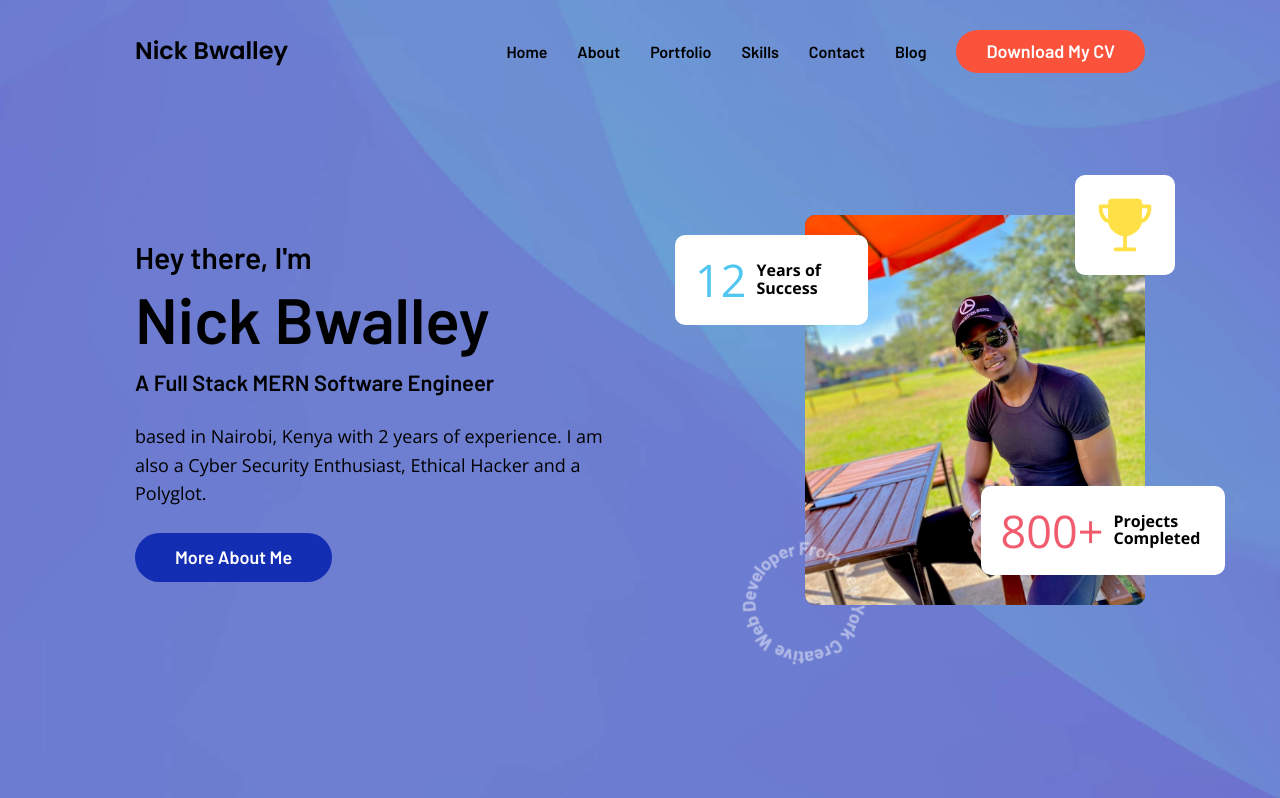
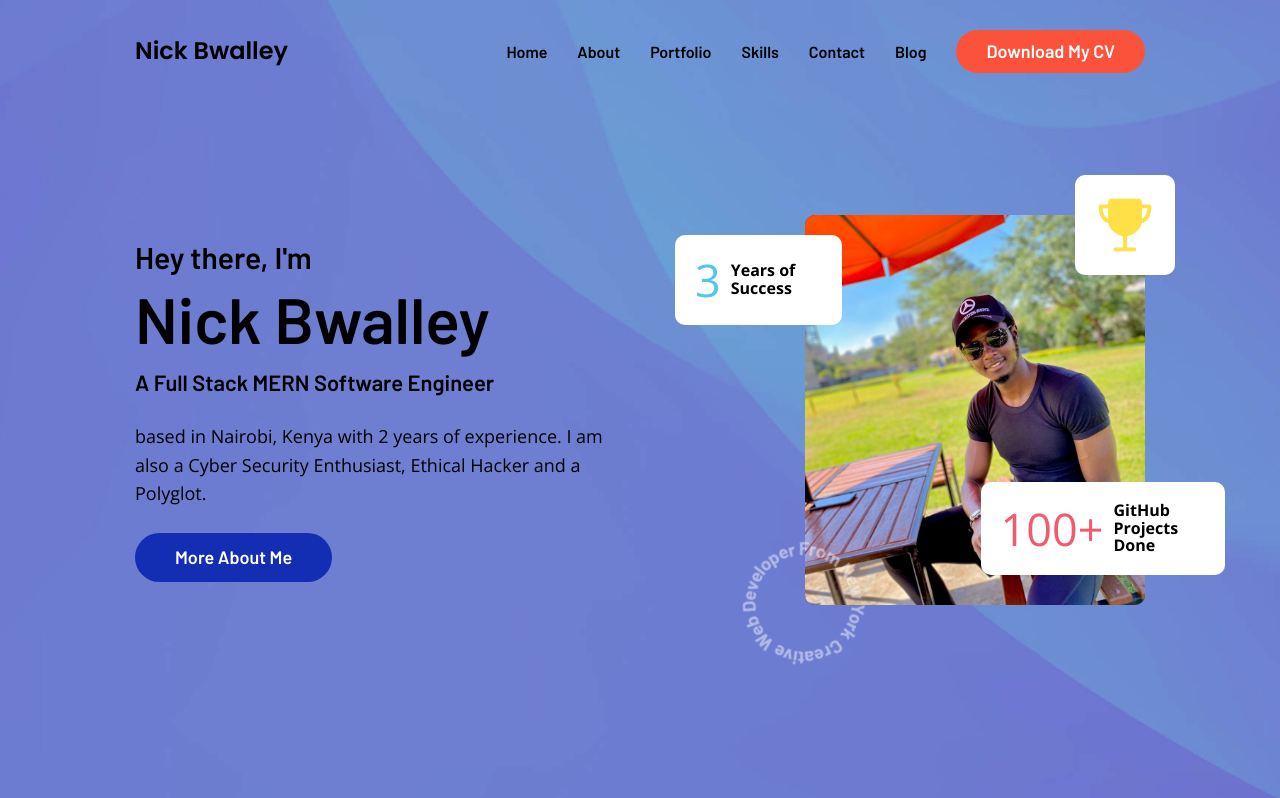
Before and after one commit to NickBwalley/NickBwalley-Portfolio-Website, a website built with Parcel: page nickbwalley-personal-portfolio-website/index.html in a window 1280 px wide. Shown: the top 798 px of the page. Built offline with nearby package versions, Linux system fonts and the light colour scheme.

Commit message:
personal portfolio website

```diff
--- a/nickbwalley-personal-portfolio-website/index.html
+++ b/nickbwalley-personal-portfolio-website/index.html
@@ -107,15 +107,15 @@
               />
 
               <div class="elem elem-1">
-                <p class="elem-title">12</p>
+                <p class="elem-title">3</p>
 
                 <p class="elem-text">Years of Success</p>
               </div>
 
               <div class="elem elem-2">
-                <p class="elem-title">800+</p>
+                <p class="elem-title">100+</p>
 
-                <p class="elem-text">Projects Completed</p>
+                <p class="elem-text">GitHub Projects Done</p>
               </div>
 
               <div class="elem elem-3">
@@ -664,7 +664,7 @@
     - #BACK TO TOP
   -->
 
-    <a href="#top" class="back-to-top" data-back-to-top>BACK TOP</a>
+    <a href="#top" class="back-to-top" data-back-to-top>SCROLL TO TOP</a>
 
     <!--
     - custom js link
```
